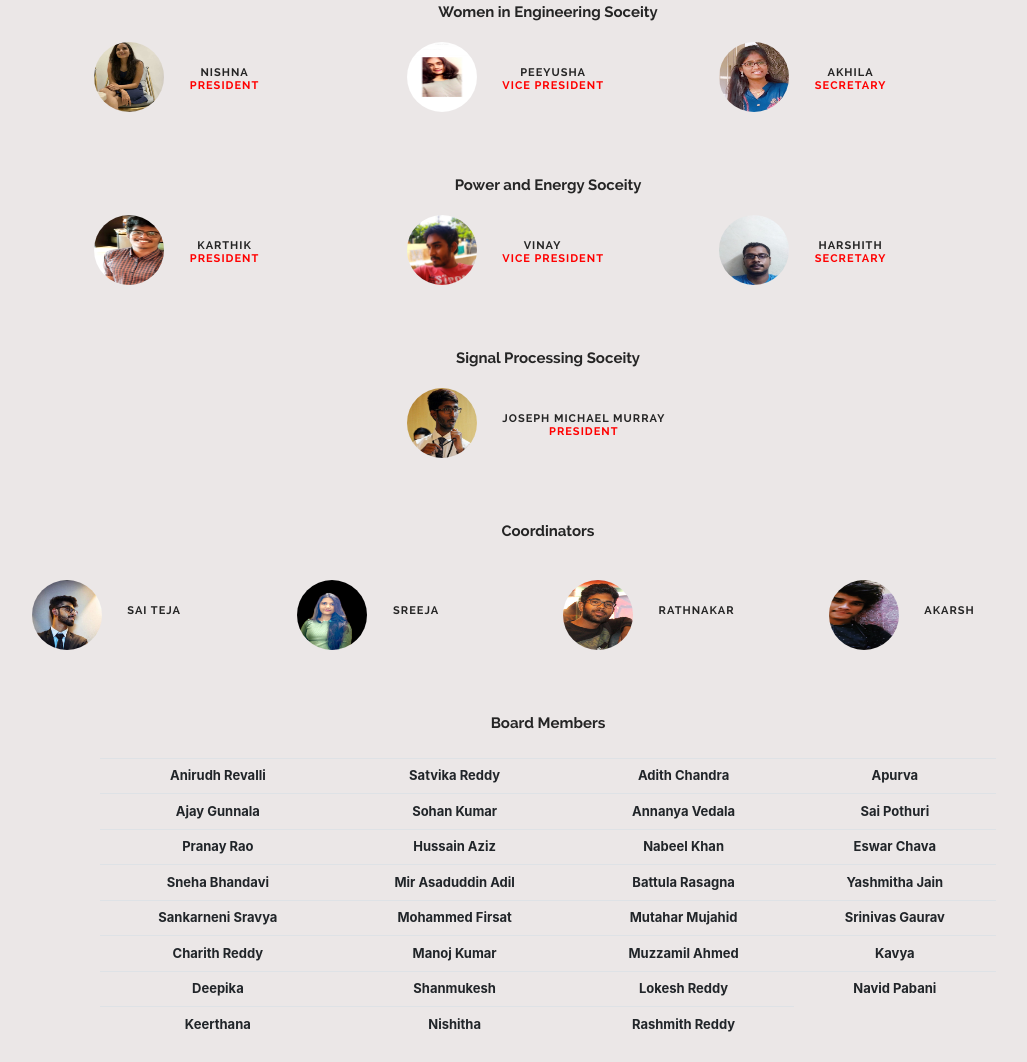
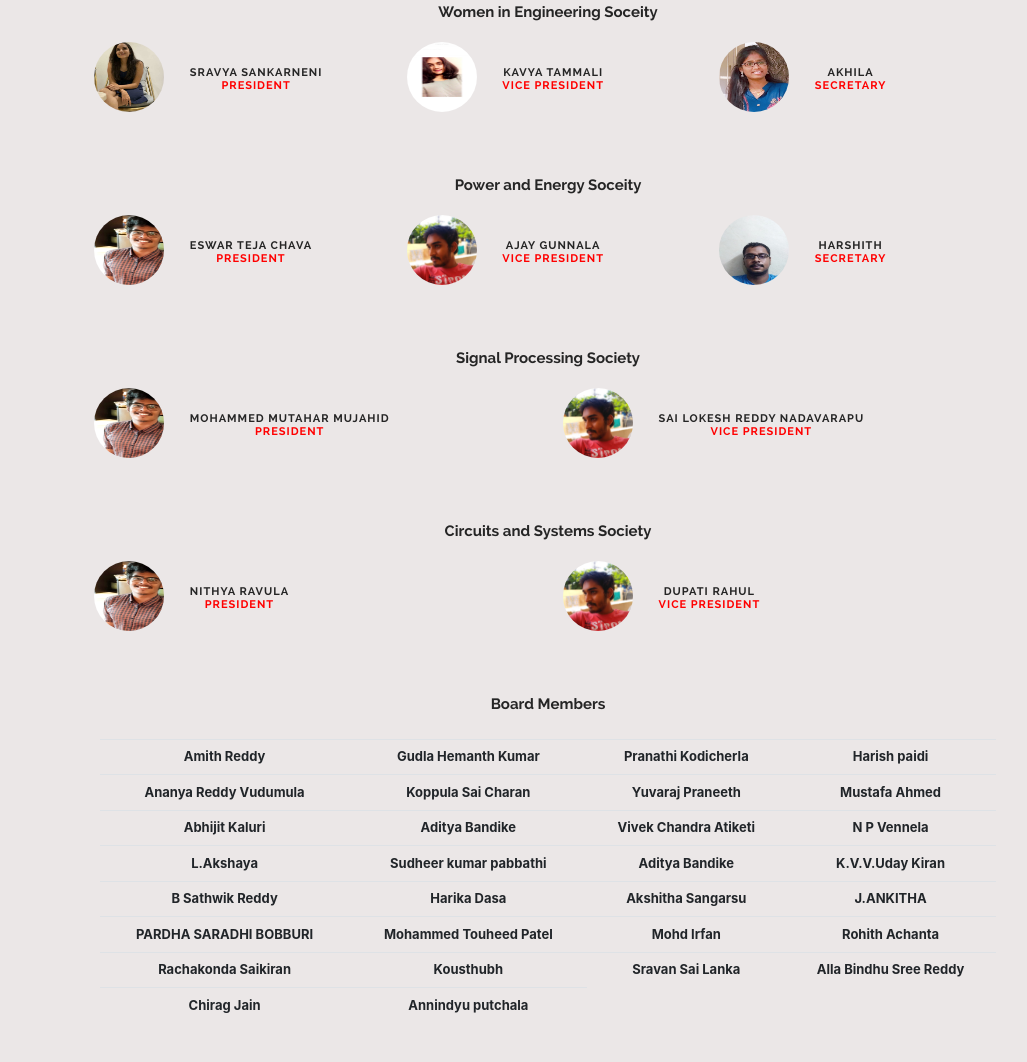
Before and after one commit to amith2610/IEEE-website, a plain HTML site: page index.html in a window 1280 px wide. Shown: the part 1970-3032 px from the top of the page, without its empty margins (92-1119 px from the left). Drawn offline with nearby package versions, Linux system fonts and the light colour scheme.

Commit message:
Updating index.html-3

```diff
--- a/index.html
+++ b/index.html
@@ -833,42 +833,42 @@ Hiring managers at more than 3,000 leading corporations and organizations in fie
 			<div class="col-sm">
 				<img class="rounded-circle" src="images/team/deepika.jpeg" alt="Deepika">
 				<div class="info">
-					<h6>DEEPIKA Reddy<br/><span class="position">President</span></h6>
+					<h6>Satvika Reddy Gavi Reddy<br/><span class="position">President</span></h6>
 				</div>
 			</div>
 			<div class="col-sm">
 				<img class="rounded-circle" src="images/team/pavan.jpeg" alt="Pavan">
 				<div class="info">
-					<h6>Pavan Kumar<br/><span class="position">Vice President</span></h6>
+					<h6>Sai Annanya Sree Vedala<br/><span class="position">Vice President</span></h6>
 				</div>
 			</div>
 			<div class="col-sm">
 				<img class="rounded-circle" src="images/team/sneha.jpeg" alt="Sneha">
 				<div class="info">
-					<h6>SNEHA<br/><span class="position">Secretary</span></h6>
+					<h6>Sneha Bhandhavi Thumu<br/><span class="position">Secretary</span></h6>
 				</div>
 			</div>
 			<div class="col-sm">
 				<img class="rounded-circle" src="images/team/anjali.jpeg" alt="Anjali">
 				<div class="info">
-					<h6>ANJALI<br/><span class="position">Treasurer</span></h6>
+					<h6>M Shanmukhesh<br/><span class="position">Treasurer</span></h6>
 				</div>
 			</div>
 		</div>
 		<div class="container-fluid soceity">
-			<h4 class="text-center">Computer Science Soceity</h4>
+			<h4 class="text-center">Computer Science Society</h4>
 		</div>
 		<div class="row middle">
 			<div class="col-sm">
 				<img class="rounded-circle" src="images/team/meghana.jpeg" alt="Meghana">
 				<div class="info">
-					<h6>MEGHANA<br/><span class="position">President</span></h6>
+					<h6>Hussain Aziz Ahmed<br/><span class="position">President</span></h6>
 				</div>
 			</div>
 			<div class="col-sm">
 				<img class="rounded-circle" src="images/team/srinidhi.jpeg" alt="Srinidhi">
 				<div class="info">
-					<h6>Srinidhi   <br/><span class="position">Vice President</span></h6>
+					<h6>Vaishnavi<br/><span class="position">Vice President</span></h6>
 				</div>
 			</div>
 			<div class="col-sm">
@@ -885,13 +885,13 @@ Hiring managers at more than 3,000 leading corporations and organizations in fie
 			<div class="col-sm">
 				<img class="rounded-circle" src="images/team/nishna.jpeg" alt="Nishna">
 				<div class="info">
-					<h6>NISHNA<br/><span class="position">President</span></h6>
+					<h6>Sravya Sankarneni<br/><span class="position">President</span></h6>
 				</div>
 			</div>
 			<div class="col-sm">
 				<img class="rounded-circle" src="images/team/peeyusha.jpeg" alt="Peeyusha">
 				<div class="info">
-					<h6>PEEYUSHA<br/><span class="position">Vice President</span></h6>
+					<h6>Kavya Tammali<br/><span class="position">Vice President</span></h6>
 				 </div>
 			</div>
 			<div class="col-sm">
@@ -908,13 +908,13 @@ Hiring managers at more than 3,000 leading corporations and organizations in fie
 			<div class="col-sm">
 				<img class="rounded-circle" src="images/team/karthik.jpeg" alt="Deepika">
 				<div class="info">
-					<h6>KARTHIK<br/><span class="position">President</span></h6>
+					<h6>Eswar Teja Chava<br/><span class="position">President</span></h6>
 				</div>
 			</div>
 			<div class="col-sm">
 				<img class="rounded-circle" src="images/team/vinay.jpeg" alt="Pavan">
 				<div class="info">
-					<h6>VINAY      <br/><span class="position">Vice President</span></h6>
+					<h6>Ajay Gunnala<br/><span class="position">Vice President</span></h6>
 				</div>
 			</div>
 			<div class="col-sm">
@@ -925,48 +925,43 @@ Hiring managers at more than 3,000 leading corporations and organizations in fie
 			</div>
 		</div>
 		<div class="container-fluid soceity">
-			<h4 class="text-center">Signal Processing Soceity</h4>
+			<h4 class="text-center">Signal Processing Society</h4>
 		</div>
 		<div class="row middle">
-			<div class="col-sm"></div>
 			<div class="col-sm">
-				<img class="rounded-circle" src="images/team/pavan.jpeg" alt="Michael">
+				<img class="rounded-circle" src="images/team/karthik.jpeg" alt="Deepika">
 				<div class="info">
-					<h6>Joseph MICHAEL Murray<br/><span class="position">President</span></h6>
-				</div>
-			</div>
-			<div class="col-sm"></div>
-		</div>
-		<div class="container-fluid soceity">
-			<h4 class="text-center">Coordinators</h4>
-		</div>
-		<div class="row">
-			<div class="col-sm">
-				<img class="rounded-circle" src="images/team/teja.jpeg" alt="Saiteja">
-				<div class="info">
-					<h6>SAI TEJA</h6>
+					<h6>Mohammed Mutahar Mujahid<br/><span class="position">President</span></h6>
 				</div>
 			</div>
 			<div class="col-sm">
-				<img class="rounded-circle" src="images/team/sreeja.jpeg" alt="Sreeja">
+				<img class="rounded-circle" src="images/team/vinay.jpeg" alt="Pavan">
 				<div class="info">
-					<h6>SREEJA</h6>
+					<h6>Sai Lokesh Reddy Nadavarapu<br/><span class="position">Vice President</span></h6>
+				</div>
+			</div>
+
+		</div>
+
+      <div class="container-fluid soceity">
+			<h4 class="text-center">Circuits and Systems Society</h4>
+		</div>
+		<div class="row middle">
+			<div class="col-sm">
+				<img class="rounded-circle" src="images/team/karthik.jpeg" alt="Deepika">
+				<div class="info">
+					<h6>Nithya Ravula<br/><span class="position">President</span></h6>
 				</div>
 			</div>
 			<div class="col-sm">
-				<img class="rounded-circle" src="images/team/rathnakar.jpeg" alt="Rathnakar">
+				<img class="rounded-circle" src="images/team/vinay.jpeg" alt="Pavan">
 				<div class="info">
-					<h6>RATHNAKAR</h6>
+					<h6>Dupati Rahul<br/><span class="position">Vice President</span></h6>
 				</div>
 			</div>
-			<div class="col-sm">
-				<img class="rounded-circle" src="images/team/akarsh.jpeg" alt="Akarsh">
-				<div class="info">
-					<h6>AKARSH</h6>
-				</div>
-			</div>
+
 		</div>
-	</div>
+
 	<div class="Board">
 		<div class="container-fluid soceity">
 			<h4 class="text-center">Board Members</h4>
@@ -974,51 +969,50 @@ Hiring managers at more than 3,000 leading corporations and organizations in fie
 		<table class="table table-responsive-sm members">
 			<tbody>
 				<tr>
-					<td>Anirudh Revalli</td>
-					<td>Satvika Reddy</td>
-					<td>Adith Chandra</td>
-					<td>Apurva</td>
+					<td>Amith Reddy</td>
+					<td>Gudla Hemanth Kumar</td>
+					<td>Pranathi Kodicherla</td>
+					<td>Harish paidi</td>
 				</tr>
 				<tr>
-					<td>Ajay Gunnala</td>
-					<td>Sohan Kumar</td>
-					<td>Annanya Vedala</td>
-					<td>Sai Pothuri</td>
+					<td>Ananya Reddy Vudumula</td>
+					<td>Koppula Sai Charan</td>
+					<td>Yuvaraj Praneeth</td>
+					<td>Mustafa Ahmed</td>
 				</tr>
 				<tr>
-					<td>Pranay Rao</td>
-					<td>Hussain Aziz</td>
-					<td>Nabeel Khan</td>
-					<td>Eswar Chava</td>
+					<td>Abhijit Kaluri</td>
+					<td>Aditya Bandike</td>
+					<td>Vivek Chandra Atiketi</td>
+					<td>N P Vennela</td>
 				</tr>
 				<tr>
-					<td>Sneha Bhandavi</td>
-					<td>Mir Asaduddin Adil</td>
-					<td>Battula Rasagna</td>
-					<td>Yashmitha Jain</td>
+					<td>L.Akshaya</td>
+					<td>Sudheer kumar pabbathi</td>
+					<td>Aditya Bandike</td>
+					<td>K.V.V.Uday Kiran</td>
 				</tr>
 				<tr>
-					<td>Sankarneni Sravya</td>
-					<td>Mohammed Firsat</td>
-					<td>Mutahar Mujahid</td>
-					<td>Srinivas Gaurav</td>
+					<td>B Sathwik Reddy</td>
+					<td>Harika Dasa</td>
+					<td>Akshitha Sangarsu</td>
+					<td>J.ANKITHA</td>
 				</tr>
 				<tr>
-					<td>Charith Reddy</td>
-					<td>Manoj Kumar</td>
-					<td>Muzzamil Ahmed</td>
-					<td>Kavya</td>
+					<td>PARDHA SARADHI BOBBURI</td>
+					<td>Mohammed Touheed Patel </td>
+					<td>Mohd Irfan</td>
+					<td>Rohith Achanta</td>
 				</tr>
 				<tr>
-					<td>Deepika</td>
-					<td>Shanmukesh</td>
-					<td>Lokesh Reddy</td>
-					<td>Navid Pabani</td>
+					<td>Rachakonda Saikiran</td>
+					<td>Kousthubh</td>
+					<td>Sravan Sai Lanka</td>
+					<td>Alla Bindhu Sree Reddy</td>
 				</tr>
 				<tr>
-					<td>Keerthana</td>
-					<td>Nishitha</td>
-					<td>Rashmith Reddy</td>
+					<td>Chirag Jain</td>
+					<td>Annindyu putchala</td>
 				</tr>
 			</tbody>
 		</table>
```
